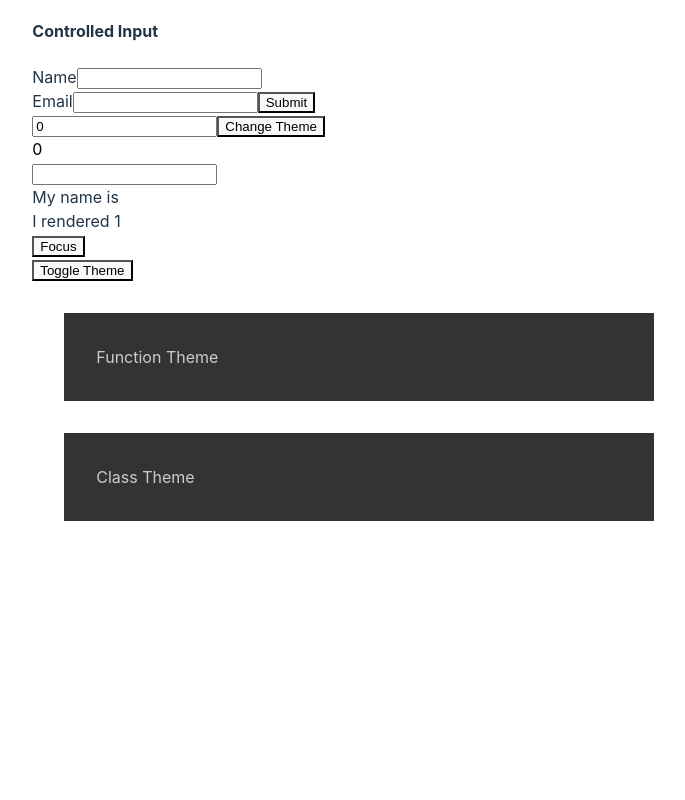
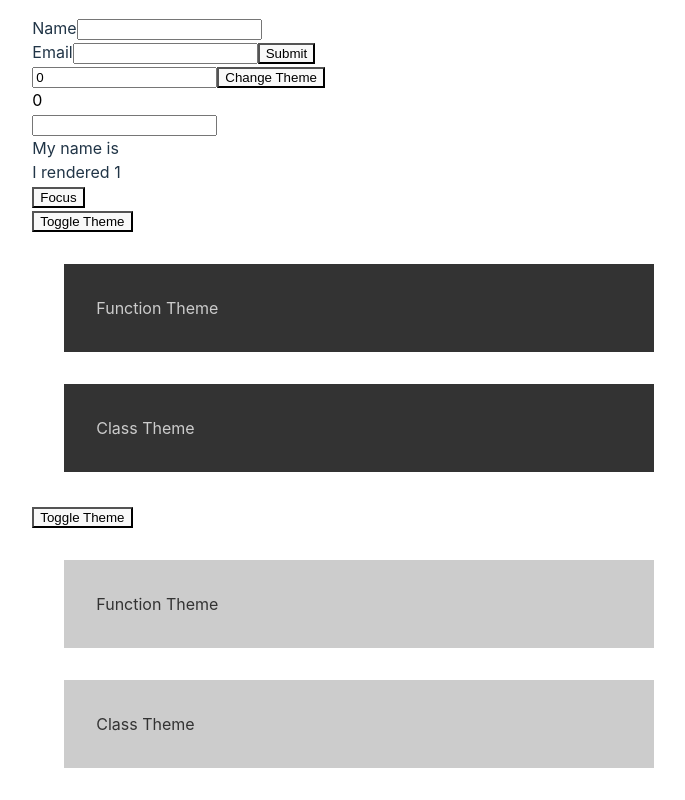
Before and after one commit to AlishaKausheen/Advanced-React-Concept, a React app: page / in a window 1280 px wide. Shown: the part 199-999 px from the top of the page, without its empty margins (281-966 px from the left). Before the commit the page ends 800 px from the top, so only its background shows below. Built offline with nearby package versions, Linux system fonts and the light colour scheme; the HTML template or start-up script is replaced by a standard one.

Commit message:
Context 3

```diff
--- a/src/assets/Context.jsx
+++ b/src/assets/Context.jsx
@@ -1,6 +1,7 @@
 import React, { useState } from "react"
 import { ClassContextComponent } from "./ClassContextComponent";
 import { FunctionContextComponent } from "./FunctionContextComponent";
+import { ThemeProvider } from "./ThemeContext";
 export const ThemeContext= React.createContext()
 export const Context = () => {
     const [darkTheme, setDarkTheme] = useState(true);
@@ -9,11 +10,17 @@ export const Context = () => {
     }
     return (
         <>
+
             <ThemeContext.Provider value={darkTheme}>
                 <button onClick={toggleTheme}>Toggle Theme</button>
                 <FunctionContextComponent />
                 <ClassContextComponent />
             </ThemeContext.Provider>
+            <ThemeProvider>
+                <button onClick={toggleTheme}>Toggle Theme</button>
+                <FunctionContextComponent />
+                <ClassContextComponent />
+            </ThemeProvider>
         </>
     )
 }
--- /dev/null
+++ b/src/assets/ThemeContext.jsx
@@ -0,0 +1,17 @@
+import React, { useContext, useState } from "react";
+
+const ThemeContext = React.createContext();
+const ThemeUpdateContext = React.createContext();
+export function ThemeProvider({ children }) {
+ const [darkTheme, setDarkTheme] = useState(true);
+    function toggleTheme() {
+        setDarkTheme(prevDarkTheme =>!prevDarkTheme)
+    }
+    return (
+        <ThemeContext.Provider value={darkTheme}>
+            <ThemeUpdateContext.Provider value={toggleTheme}>
+          {children}
+          </ThemeUpdateContext.Provider>
+        </ThemeContext.Provider>
+    )
+    }
```
